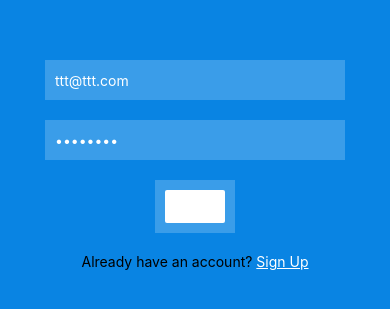
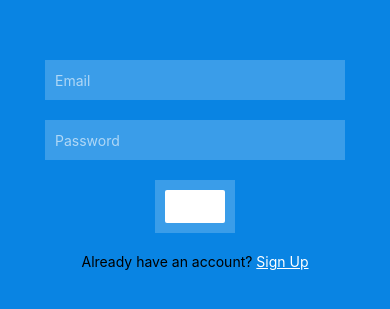
Before and after one commit to jgcav/UpShift, a React Native app in the folder mobile/: screen /Login in a window 390 px wide. Shown: the part 257-566 px from the top of the page. Built offline with nearby package versions, Linux system fonts and the light colour scheme; no server answers; the database is empty.

Commit message:
remove default login

```diff
--- a/mobile/Components/LoginScreen.js
+++ b/mobile/Components/LoginScreen.js
@@ -13,8 +13,8 @@ import {
 import { useAuth } from "../contexts/AuthContext";
 
 export default function LoginScreen({ navigation: { navigate } }) {
-  const [email, setEmail] = useState("ttt@ttt.com");
-  const [password, setPassword] = useState("Password");
+  const [email, setEmail] = useState("");
+  const [password, setPassword] = useState("");
   const { login } = useAuth();
   const [error, setError] = useState("");
   const [loading, setLoading] = useState(false);
```
